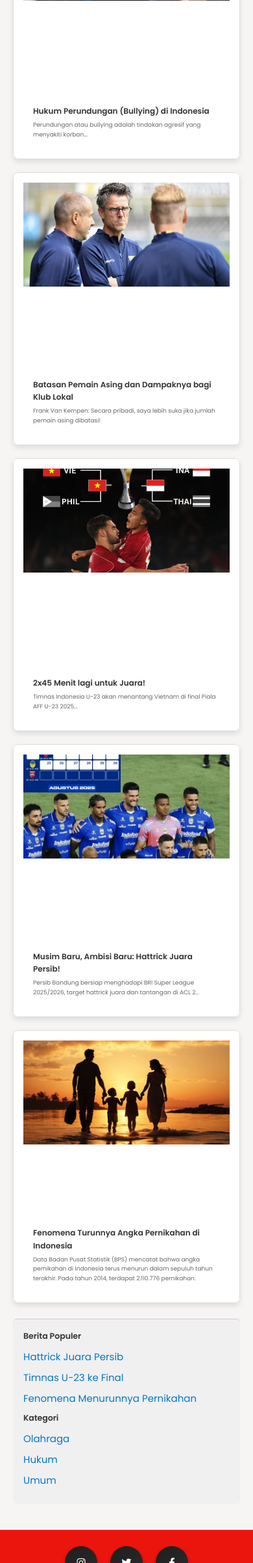
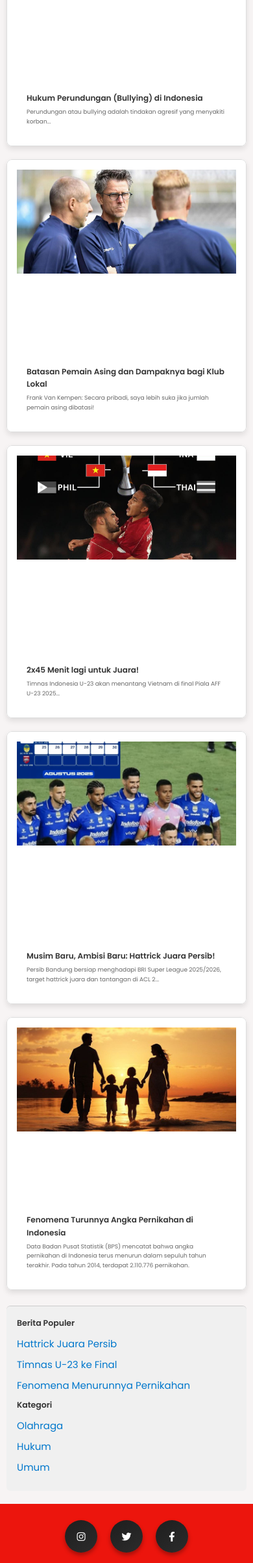
Before and after one commit to Hardiansyah46/haji-ojers, a PHP site: page / in a window 390 px wide. Shown: the part 195-2600 px from the top of the page at 65% size. Run offline with PHP 8.4, Linux system fonts and the light colour scheme; some libraries are stand-ins or nearby versions.

Commit message:
css dan htmlnya

```diff
--- a/css/style.css
+++ b/css/style.css
@@ -58,8 +58,45 @@ body {
 
 .main {
   flex: 3;
-  width: 600px;
+  width: 100%;
+  max-width: 100%;
   box-sizing: border-box;
+}
+
+.main-content {
+  flex: 3;
+  margin-top: 0;
+  box-sizing: border-box;
+}
+
+@media (max-width: 768px) {
+  .layout,
+  .main-layout {
+    flex-direction: column;
+  }
+
+  .main,
+  .main-content,
+  .content-wrapper {
+    width: 100% !important;
+    max-width: 100% !important;
+    padding: 0 1rem;
+    margin: 0 auto;
+  }
+
+  .sidebar {
+    width: 100%;
+    margin-top: 1.5rem;
+  }
+
+  .row {
+    grid-template-columns: 1fr;
+    gap: 1rem;
+  }
+
+  .menu-card-link {
+    flex: 1 1 100%;
+  }
 }
 
 .sidebar {
--- a/halaman2.html
+++ b/halaman2.html
@@ -71,8 +71,8 @@
 
     <p>Bobotoh, mari bersiap! Musim BRI Super League 2025/2026 telah tiba, dan Persib Bandung siap mengarungi perjalanan panjang penuh tantangan untuk mempertahankan gelar juara. Euforia perayaan gelar musim lalu, yang diwarnai pawai "Pesta Biru" di Kota Bandung, masih terasa kuat, tetapi kini mata seluruh tim dan suporter tertuju ke depan: meraih hattrick juara untuk mengukuhkan dominasi Maung Bandung di kancah sepak bola nasional.</p>
      <!-- iklan -->
-          <script async="async" data-cfasync="false" src="//pl27330090.profitableratecpm.com/f514334098e93f8892901afb2284c434/invoke.js"></script>
-          <div id="container-f514334098e93f8892901afb2284c434"></div>
+          <script async="async" data-cfasync="false" src="//pl27323442.profitableratecpm.com/b44fa8d81acef037c5bd1fc2cfe45b67/invoke.js"></script>
+          <div id="container-b44fa8d81acef037c5bd1fc2cfe45b67"></div>
     <p>Seperti yang terlihat pada jadwal, bulan Agustus 2025 akan menjadi pembuka tirai kompetisi yang krusial bagi Persib. Laga kandang pertama akan berlangsung pada 9 Agustus, di mana Persib akan menjamu Semen Padang FC di Stadion Gelora Bandung Lautan Api (GBLA) pada pukul 15.30 WIB. Ini adalah momen yang sangat dinanti untuk kembali menyaksikan aksi tim kebanggaan secara langsung. Setelah itu, Persib akan melakoni dua pertandingan tandang berturut-turut. Tanggal 18 Agustus, mereka akan bertamu ke markas Persijap Jepara di Stadion Gelora Bumi Kartini, Jepara, pada pukul 19.00 WIB. Kemudian pada 24 Agustus, giliran PSIM Yogyakarta yang akan menjamu Persib di Stadion Maguwoharjo Sleman pada pukul 15.30 WIB. Bulan Agustus akan ditutup dengan laga kandang melawan Borneo FC Samarinda pada 31 Agustus pukul 19.00 WIB di GBLA.</p>
 
     <p>Jadwal padat ini tak hanya menuntut kesiapan fisik, tetapi juga mental. Pelatih kepala Bojan Hodak dan jajaran pelatihnya menyadari betul hal ini, dan itulah mengapa persiapan pra-musim dilakukan secara matang. Tim telah menjalani pemusatan latihan (TC) di Thailand dan berhasil mematangkan chemistry antar pemain. Selain itu, Persib juga telah menguji kekuatan mereka dalam laga uji coba internasional melawan klub Australia, Western Sydney Wanderers, yang berhasil dimenangkan Maung Bandung dengan skor tipis di Stadion GBLA. Kemenangan ini menjadi sinyal positif bahwa tim sudah dalam kondisi siap tempur.</p>
--- a/halaman3.html
+++ b/halaman3.html
@@ -74,9 +74,9 @@
           <script
             async="async"
             data-cfasync="false"
-            src="//pl27330090.profitableratecpm.com/f514334098e93f8892901afb2284c434/invoke.js"
+            src="//pl27323442.profitableratecpm.com/b44fa8d81acef037c5bd1fc2cfe45b67/invoke.js"
           ></script>
-          <div id="container-f514334098e93f8892901afb2284c434"></div>
+          <div id="container-b44fa8d81acef037c5bd1fc2cfe45b67"></div>
 
           <p>
             Badan Kependudukan dan Keluarga Berencana Nasional (BKKBN)
--- a/halaman4.html
+++ b/halaman4.html
@@ -78,8 +78,8 @@
           </p>
 
           <!-- iklan -->
-          <script async="async" data-cfasync="false" src="//pl27330090.profitableratecpm.com/f514334098e93f8892901afb2284c434/invoke.js"></script>
-          <div id="container-f514334098e93f8892901afb2284c434"></div>
+          <script async="async" data-cfasync="false" src="//pl27323442.profitableratecpm.com/b44fa8d81acef037c5bd1fc2cfe45b67/invoke.js"></script>
+          <div id="container-b44fa8d81acef037c5bd1fc2cfe45b67"></div>
 
           <p><strong>Bentuk-Bentuk Perundungan</strong></p>
           <ul>
--- a/index.html
+++ b/index.html
@@ -78,8 +78,8 @@
           </a>
 
           <!-- iklan -->
-          <script async="async" data-cfasync="false" src="//pl27330090.profitableratecpm.com/f514334098e93f8892901afb2284c434/invoke.js"></script>
-          <div id="container-f514334098e93f8892901afb2284c434"></div>
+          <script async="async" data-cfasync="false" src="//pl27323442.profitableratecpm.com/b44fa8d81acef037c5bd1fc2cfe45b67/invoke.js"></script>
+          <div id="container-b44fa8d81acef037c5bd1fc2cfe45b67"></div>
 
           <a href="halaman4.html#hukum" class="menu-card-link">
             <article class="menu-card">
```
